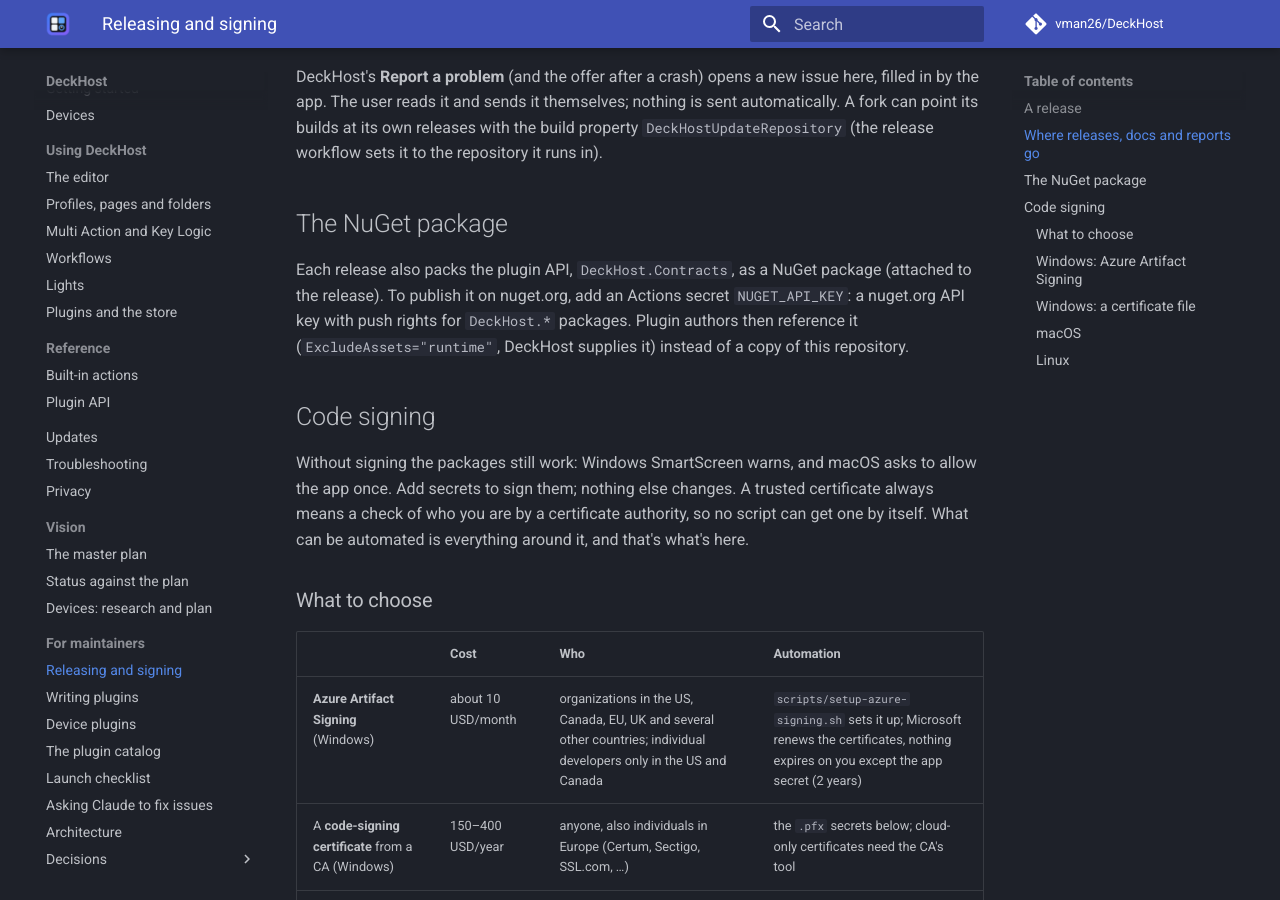
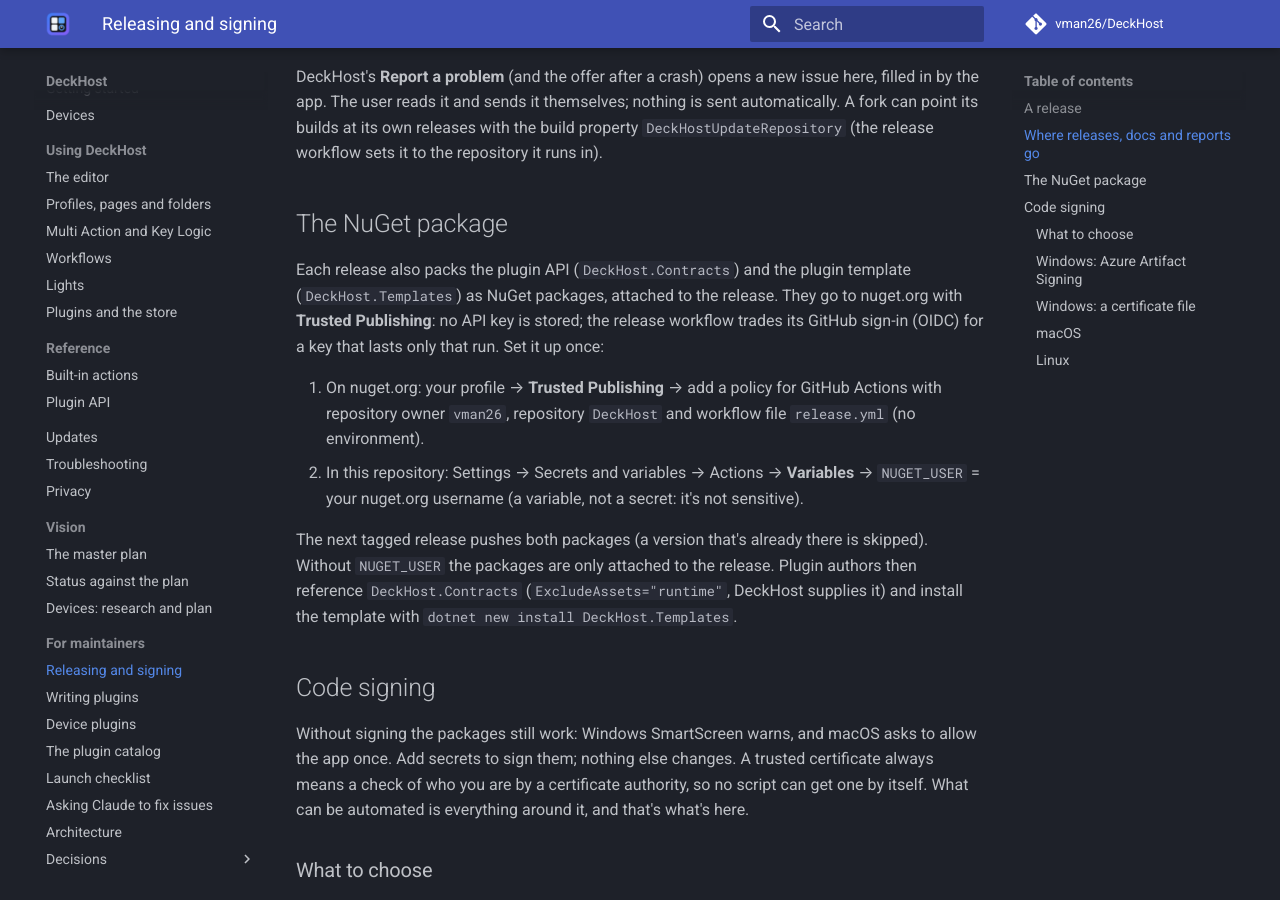
Before and after one commit to vman26/DeckHost, an MkDocs documentation site: the page built from docs/maintainers/releasing.md, in a window 1280 px wide and 900 px high, scrolled down 546 px. Built offline with MkDocs 1.6.1 and Material for MkDocs 9.7.7, drawn with Linux system fonts in a browser that asks for light colours; comment, search, counter and statistics services are not loaded.

Commit message:
NuGet: publish with Trusted Publishing instead of an API key
The release workflow logs in to nuget.org with NuGet/login, which trades
the run's GitHub OIDC token for a key that lasts only that run, so no API
key is stored. It needs the NUGET_USER repository variable (the nuget.org
username) and a trusted publishing policy on nuget.org for this repository
and release.yml; without the variable the packages are only attached to
the release.

Co-Authored-By: Claude Opus 5.5 <noreply@anthropic.com>
Claude-Session: https://claude.ai/code/session_012EBcvHpHJnyUyHcb3dfxyi

```diff
--- a/docs/maintainers/releasing.md
+++ b/docs/maintainers/releasing.md
@@ -19,10 +19,20 @@ workflow sets it to the repository it runs in).
 
 ## The NuGet package
 
-Each release also packs the plugin API, `DeckHost.Contracts`, as a NuGet package (attached to the
-release). To publish it on nuget.org, add an Actions secret `NUGET_API_KEY`: a nuget.org API key
-with push rights for `DeckHost.*` packages. Plugin authors then reference it
-(`ExcludeAssets="runtime"`, DeckHost supplies it) instead of a copy of this repository.
+Each release also packs the plugin API (`DeckHost.Contracts`) and the plugin template
+(`DeckHost.Templates`) as NuGet packages, attached to the release. They go to nuget.org with
+**Trusted Publishing**: no API key is stored; the release workflow trades its GitHub sign-in (OIDC)
+for a key that lasts only that run. Set it up once:
+
+1. On nuget.org: your profile → **Trusted Publishing** → add a policy for GitHub Actions with
+   repository owner `vman26`, repository `DeckHost` and workflow file `release.yml` (no environment).
+2. In this repository: Settings → Secrets and variables → Actions → **Variables** → `NUGET_USER` =
+   your nuget.org username (a variable, not a secret: it's not sensitive).
+
+The next tagged release pushes both packages (a version that's already there is skipped). Without
+`NUGET_USER` the packages are only attached to the release. Plugin authors then reference
+`DeckHost.Contracts` (`ExcludeAssets="runtime"`, DeckHost supplies it) and install the template with
+`dotnet new install DeckHost.Templates`.
 
 ## Code signing
 
```
Also changed, not shown: CLAUDE.md (+1 -1 lines), 1 other file.
